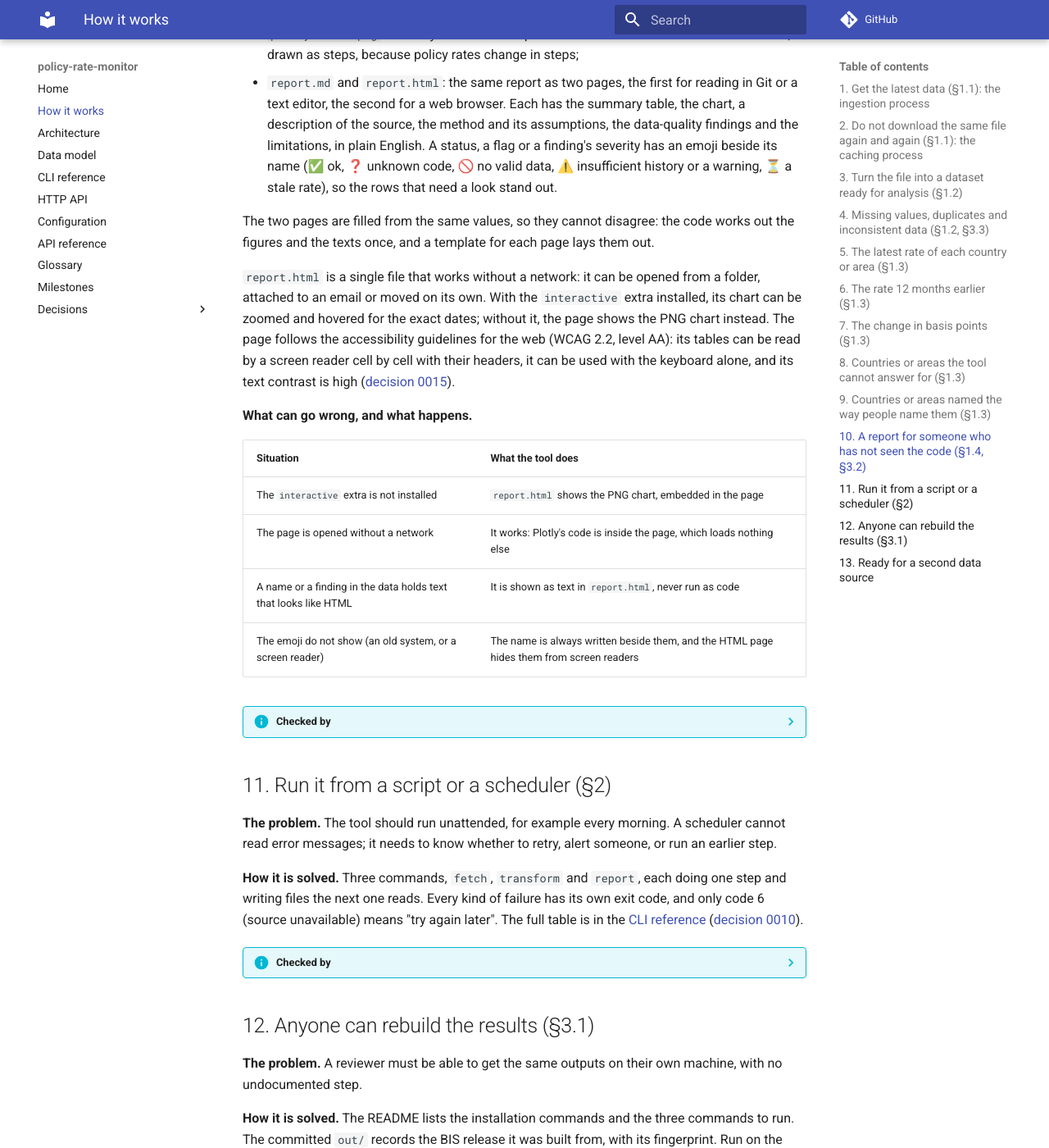
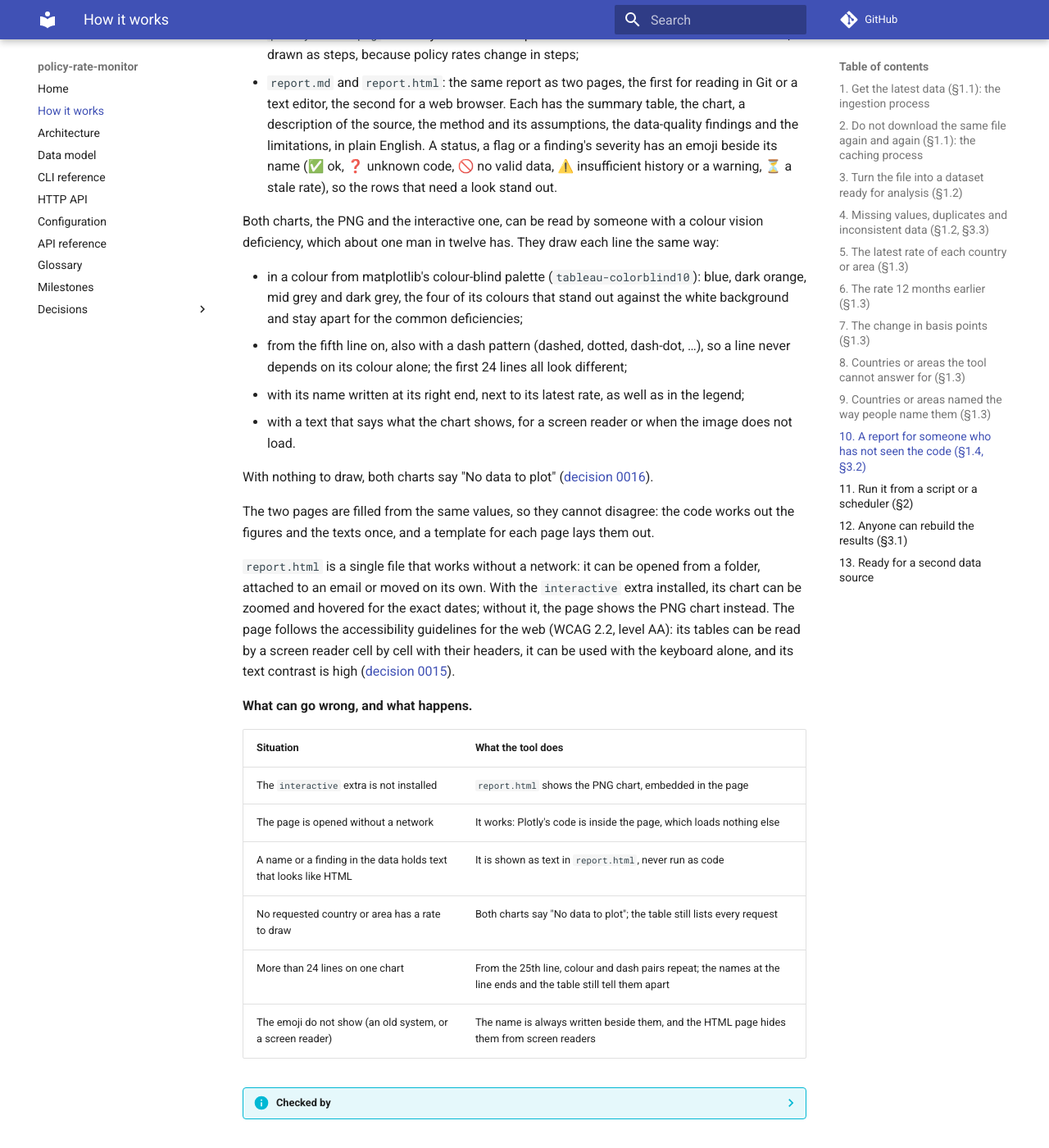
Before and after one commit to andrea-dm/policy-rate-monitor, an MkDocs documentation site: the page built from docs/how-it-works.md, in a window 1280 px wide and 1400 px high, scrolled down 6325 px. Shown: the whole window at 82% size. Built offline with MkDocs 1.6.1 and Material for MkDocs 9.7.7, drawn with Linux system fonts in a browser that asks for light colours; comment, search, counter and statistics services are not loaded.

Commit message:
docs: the accessible charts in how-it-works, the api reference and the architecture

```diff
--- a/docs/how-it-works.md
+++ b/docs/how-it-works.md
@@ -270,6 +270,20 @@ come from, without reading code.
   ❓ unknown code, 🚫 no valid data, ⚠️ insufficient history or a warning, ⏳ a stale rate), so
   the rows that need a look stand out.
 
+Both charts, the PNG and the interactive one, can be read by someone with a colour vision
+deficiency, which about one man in twelve has. They draw each line the same way:
+
+- in a colour from matplotlib's colour-blind palette (`tableau-colorblind10`): blue, dark orange,
+  mid grey and dark grey, the four of its colours that stand out against the white background and
+  stay apart for the common deficiencies;
+- from the fifth line on, also with a dash pattern (dashed, dotted, dash-dot, …), so a line never
+  depends on its colour alone; the first 24 lines all look different;
+- with its name written at its right end, next to its latest rate, as well as in the legend;
+- with a text that says what the chart shows, for a screen reader or when the image does not load.
+
+With nothing to draw, both charts say "No data to plot"
+([decision 0016](adr/0016-accessible-charts.md)).
+
 The two pages are filled from the same values, so they cannot disagree: the code works out the
 figures and the texts once, and a template for each page lays them out.
 
@@ -287,6 +301,8 @@ contrast is high ([decision 0015](adr/0015-report-templates-and-html.md)).
 | The `interactive` extra is not installed | `report.html` shows the PNG chart, embedded in the page |
 | The page is opened without a network | It works: Plotly's code is inside the page, which loads nothing else |
 | A name or a finding in the data holds text that looks like HTML | It is shown as text in `report.html`, never run as code |
+| No requested country or area has a rate to draw | Both charts say "No data to plot"; the table still lists every request |
+| More than 24 lines on one chart | From the 25th line, colour and dash pairs repeat; the names at the line ends and the table still tell them apart |
 | The emoji do not show (an old system, or a screen reader) | The name is always written beside them, and the HTML page hides them from screen readers |
 
 ??? info "Checked by"
@@ -298,7 +314,15 @@ contrast is high ([decision 0015](adr/0015-report-templates-and-html.md)).
     `test_report_html_shows_the_interactive_chart_and_loads_nothing`,
     `test_without_plotly_report_html_embeds_the_png`,
     `test_text_from_the_data_is_escaped_in_report_html`,
-    `test_report_html_hides_its_emoji_from_screen_readers`.
+    `test_report_html_hides_its_emoji_from_screen_readers`,
+    `test_the_png_draws_the_n_th_line_with_the_n_th_line_style`,
+    `test_the_png_names_each_line_at_its_end`, `test_an_empty_png_says_so`,
+    `test_the_chart_carries_its_text_alternative`; `tests/test_charts.py`:
+    `test_the_n_th_line_has_the_n_th_line_style`, `test_each_line_is_named_at_its_end`,
+    `test_a_chart_with_no_line_says_so`; `tests/test_chart_style.py`:
+    `test_every_line_colour_has_3_to_1_on_white`,
+    `test_the_colours_stay_apart_with_a_colour_vision_deficiency`,
+    `test_the_first_24_lines_all_differ_then_the_styles_repeat`.
 
 ## 11. Run it from a script or a scheduler (§2)
 
```
Also changed, not shown: CHANGELOG.md (+8 -0 lines), README.md (+4 -2 lines), docs/api.md (+19 -3 lines), docs/architecture.md (+5 -1 lines).
